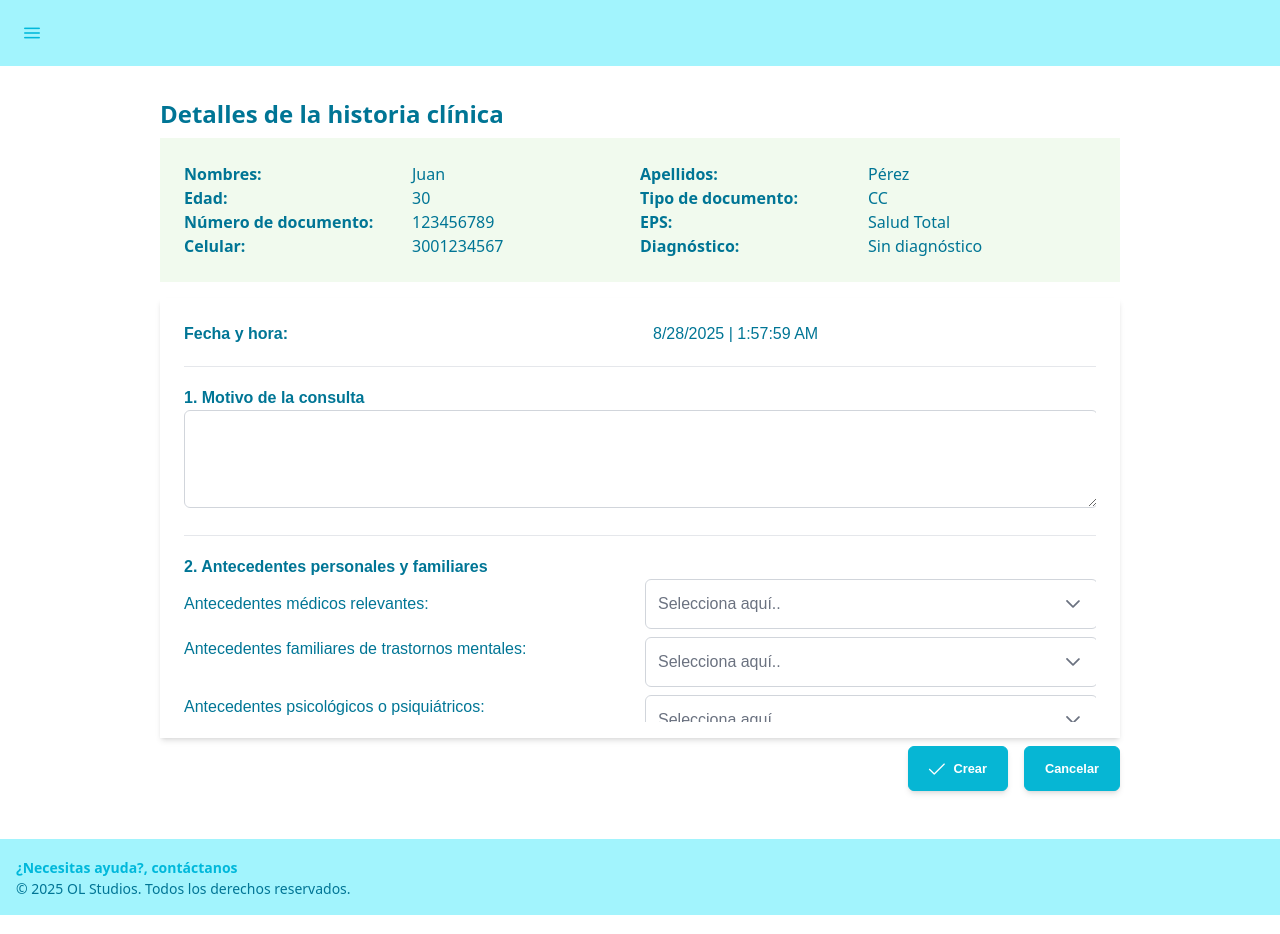
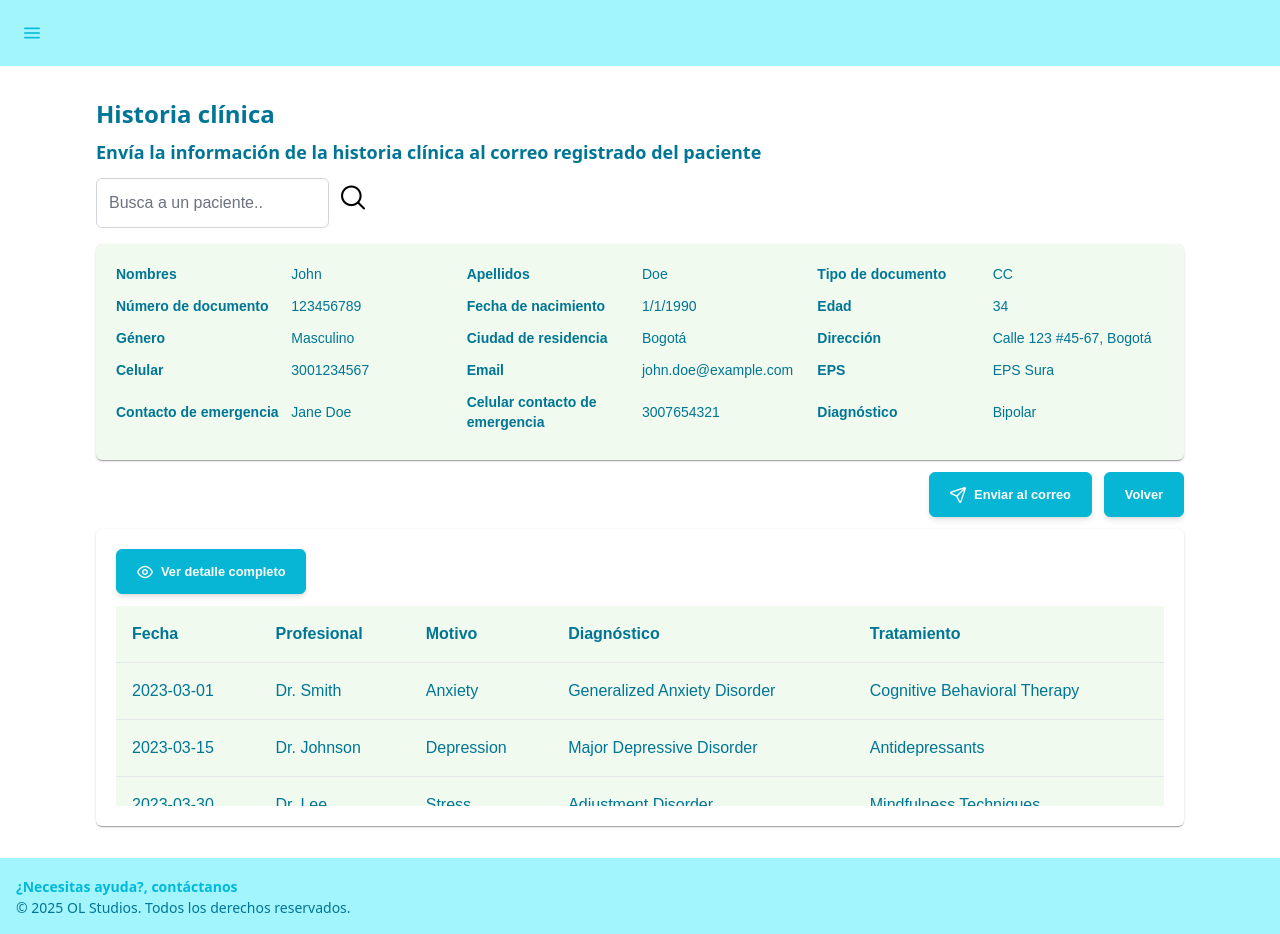
Before and after one commit to AndreaM-95/GC-PSICOLOGICAS, a React (Vite) app in the folder frontend/: page / in a window 1280 px wide. Built offline with nearby package versions, Linux system fonts and the light colour scheme; a web font is replaced by a local one.

Commit message:
Historia médica - Admin

```diff
--- a/frontend/src/App.tsx
+++ b/frontend/src/App.tsx
@@ -5,9 +5,10 @@ import Login from './pages/Login'
 import ListDoctorAppointments from './pages/Admin/ListDoctorAppointments'
 import SummaryHistory from './pages/Medico/SummaryHistory'
 import DetailsMedicalHistory from './pages/Medico/DetailsMedicalHistory'
+import CreateMedicalHistory from './pages/Medico/CreateMedicalHistory'
 */
 import Footer from './components/Footer'
-import CreateMedicalHistory from './pages/Medico/CreateMedicalHistory'
+import SearchMedicalHistory from './pages/Admin/SearchMedicalHistory'
 
 function App() {
   return (
@@ -19,8 +20,9 @@ function App() {
       <ListDoctorAppointments />
       <SummaryHistory />
       <DetailsMedicalHistory />
+     <CreateMedicalHistory/>
       */}
-     <CreateMedicalHistory/>
+      <SearchMedicalHistory/>
       <Footer />
     </>
   )
--- /dev/null
+++ b/frontend/src/pages/Admin/SearchMedicalHistory.tsx
@@ -0,0 +1,51 @@
+import InfoUserCard from "../../components/InfoUserCard";
+import Navbar from "../../components/Navbar";
+import StoryHistory from "../../components/StoryHistory";
+import NavButton from "../../components/NavButton";
+import { InputText } from "primereact/inputtext";
+import { Avatar } from "primereact/avatar";
+
+const patient = {
+    nameUser: "John",
+    lastNameUser: "Doe",
+    documentType: "CC",
+    documentNumber: 123456789,
+    birthdate: new Date("1990-01-01"),
+    genere: "Masculino",
+    cityResidence: "Bogotá",
+    celphone: 3001234567,
+    email: "john.doe@example.com",
+    eps: "EPS Sura",
+    nameEmergencyContact: "Jane Doe",
+    phoneEmergencyContact: 3007654321,
+    state: "Activo",
+    years: 34, // example value
+    address: "Calle 123 #45-67, Bogotá", // example value
+    diagnostic: "Bipolar" // example value
+};
+
+export default function SearchMedicalHistory() {
+    return (
+        <div className="pb-8">
+            <Navbar />
+            <div className="m-auto w-[85%]">
+                <h1 className="text-cyan-700 font-bold text-2xl mt-8 mb-2">Historia clínica</h1>
+                <h3 className="text-cyan-700 font-bold text-lg mb-2">Envía la información de la historia clínica al correo registrado del paciente</h3>
+            </div>
+
+            <div className="w-[85%] m-auto mb-4">
+                <InputText placeholder="Busca a un paciente.." keyfilter="alphanum" />
+                <Avatar icon="pi pi-search" size="large" style={{background: 'white'}} />
+            </div>
+
+            <InfoUserCard patient={patient} />
+
+            <div className="m-auto w-[85%] flex justify-end gap-3 py-3">
+                <NavButton icon="pi pi-send" label="Enviar al correo" btnFunction={() => {}} />
+                <NavButton label="Volver" btnFunction={() => {}} />
+            </div>
+
+            <StoryHistory/>
+        </div>
+    )
+}
```
